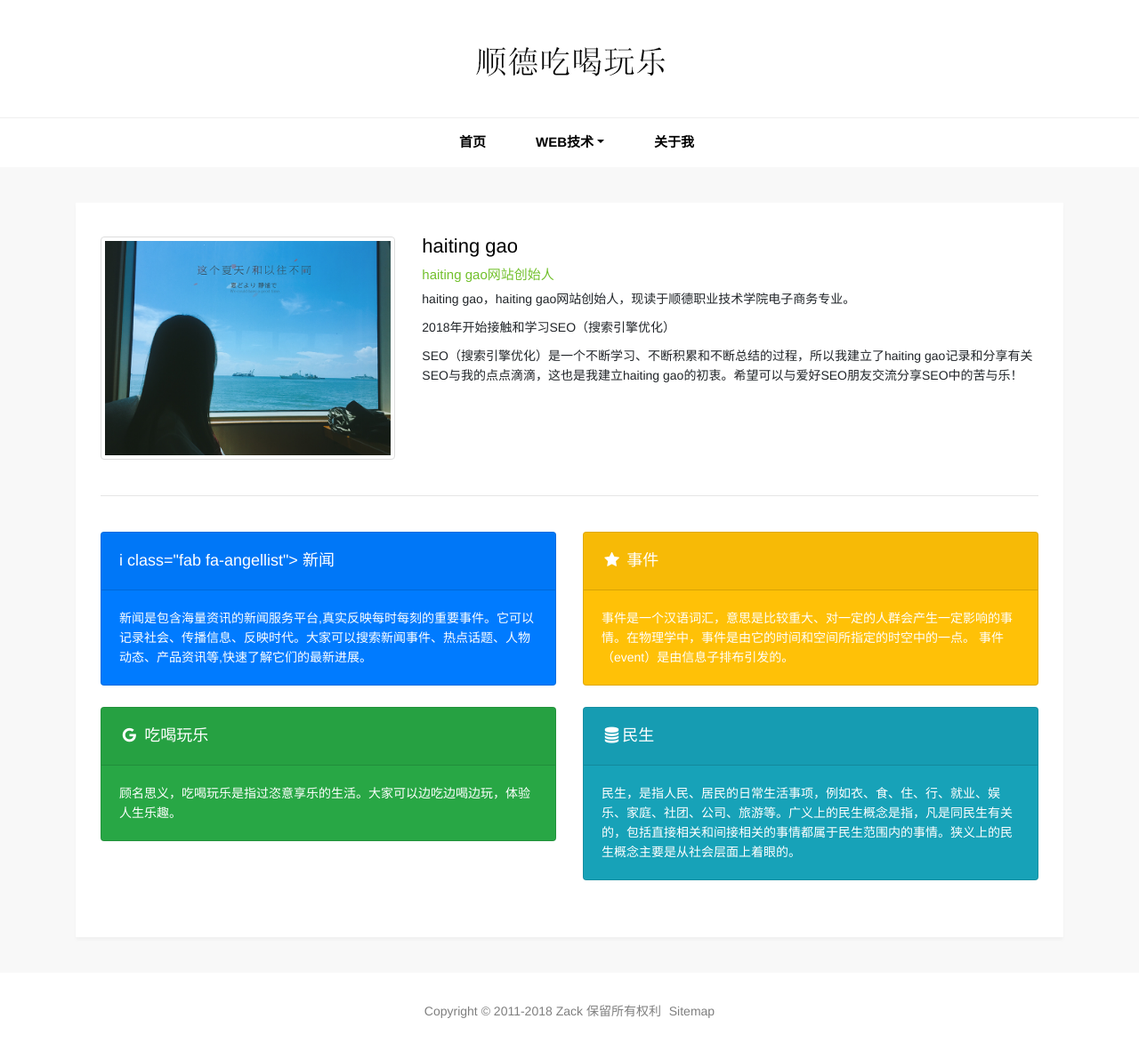
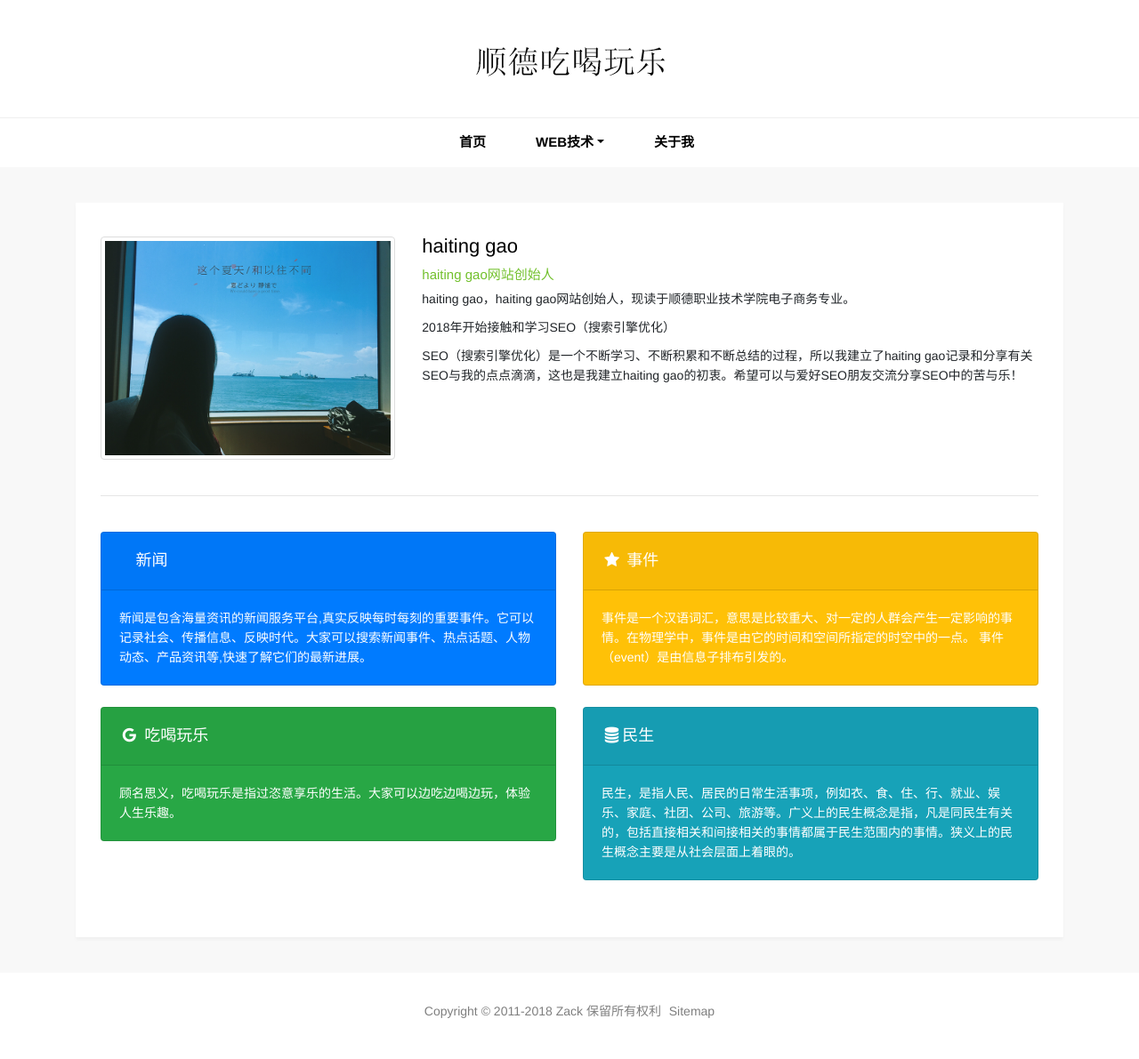
Before and after one commit to haiting1209/haiting1209.github.io, a Jekyll site: the page built from pages/about.html, in a window 1280 px wide. Shown: the whole page at 89% size. Built offline with Jekyll 4.4.1, drawn with Linux system fonts in a browser that asks for light colours.

Commit message:
Update about.html

```diff
--- a/pages/about.html
+++ b/pages/about.html
@@ -21,7 +21,7 @@ description: haiting gao，haiting gao吃喝玩乐，现读于顺德职业技术
           <div class="col-md-12 my-4"><hr></div>
           <div class="col-md-6">
             <div class="card text-white bg-primary mb-4">
-              <div class="card-header"><h4>i class="fab fa-angellist"></i> 新闻</h4></div>
+              <div class="card-header"><h4><i class="fab fa-angellist"></i> 新闻</h4></div>
               <div class="card-body">
                 <p class="card-text">新闻是包含海量资讯的新闻服务平台,真实反映每时每刻的重要事件。它可以记录社会、传播信息、反映时代。大家可以搜索新闻事件、热点话题、人物动态、产品资讯等,快速了解它们的最新进展。</p>
               </div>
```
